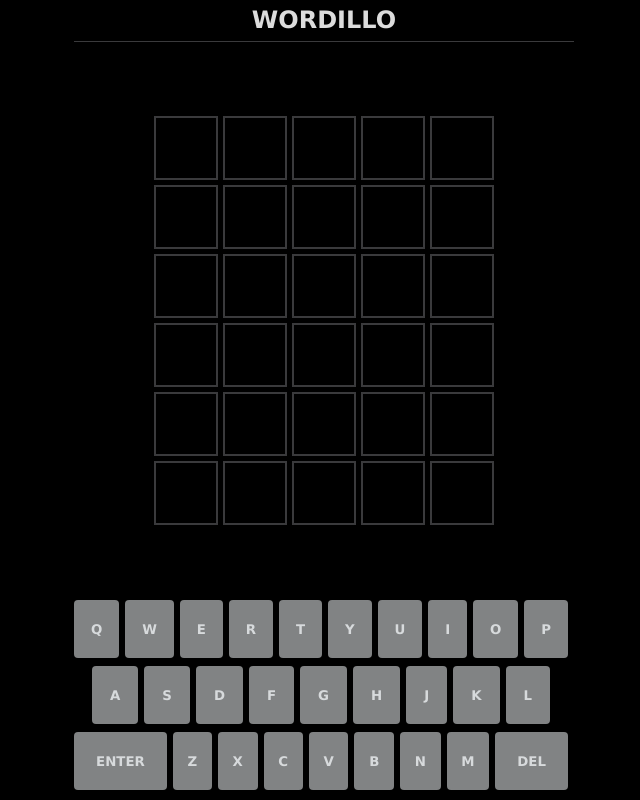
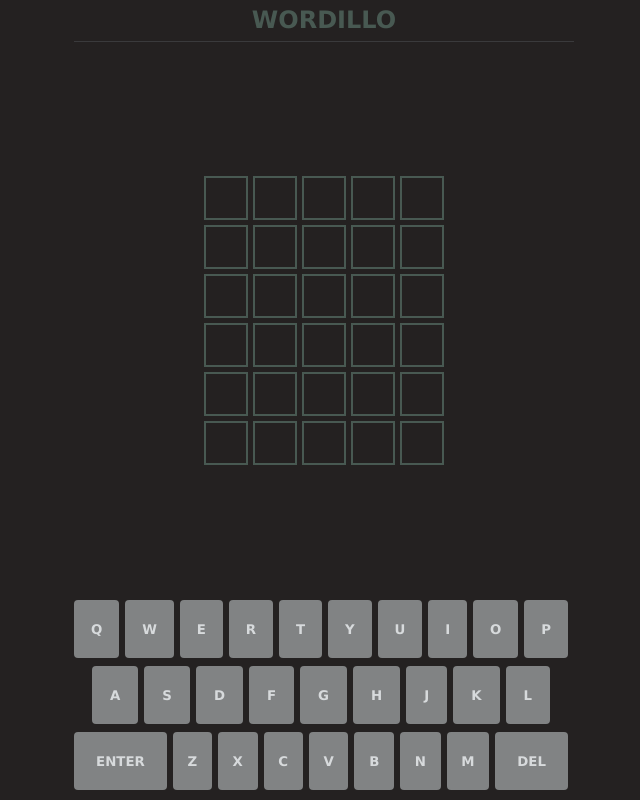
Before and after one commit to jpcirillo/Foodle, a plain HTML site: page index.html in a window 1280 px wide. Shown: the whole page, without its empty margins (316-956 px from the left). Drawn offline with nearby package versions, Linux system fonts and the light colour scheme; no server answers.

Commit message:
styles update

```diff
--- a/styles.css
+++ b/styles.css
@@ -12,7 +12,7 @@
 
   #container {
     display: flex;
-    background-color: black;
+    background-color: rgb(36, 33, 33);
     height: 100%;
     align-items: center;
     flex-direction: column;
@@ -31,7 +31,7 @@
   }
 
   .title {
-    color: gainsboro;
+    color: rgb(72, 89, 82);
     font-size: 1.5rem;
     font-weight: bold;
     margin: 0.4rem 0 0.4rem 0;
@@ -57,10 +57,10 @@
   }
 
   .square {
-    border: 2px solid rgb(58, 58, 60);
-    min-width: 60px;
-    min-height: 60px;
-    font-size: 50px;
+    border: 2px solid rgb(72, 89, 82);
+    min-width: 40px;
+    min-height: 40px;
+    font-size: 25px;
     font-weight: bold;
     color: gainsboro;
     text-transform: uppercase;
```
